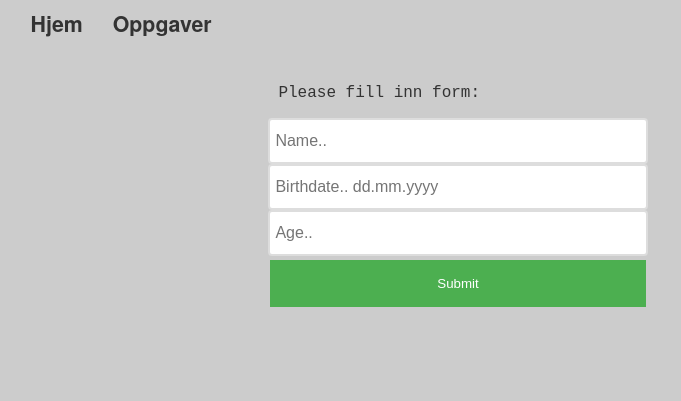
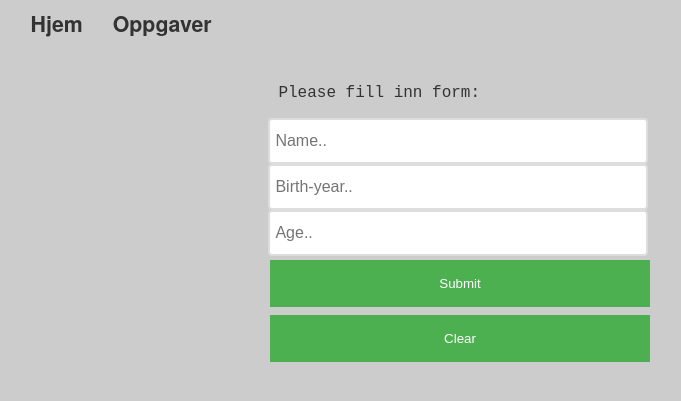
Before and after one commit to RakNoel/INF115.SemOppg3, a PHP site: page /Oppgave2.php in a window 1280 px wide. Shown: the top 401 px of the page, without its empty margins (182-863 px from the left). Run offline with PHP 8.4, Linux system fonts and the light colour scheme.

Commit message:
Solved task 2

```diff
--- a/Oppgave1.php
+++ b/Oppgave1.php
@@ -14,11 +14,11 @@ printMenu();
 ?>
 
 <div id="main2">
-
+<p>
     <?php
-        echo "Good luck with the last compulsory!";
+        echo "<b>" . "Good luck with the last compulsory!" . "</b>";
     ?>
-
+</p>
 </div>
 
 </BODY>
--- a/Oppgave2.php
+++ b/Oppgave2.php
@@ -4,7 +4,7 @@
     <Title>Oppgave 2</Title>
     <link rel="stylesheet" href="resources/css/default.css">
     <link rel="stylesheet" href="resources/css/menu.css">
-    <script src="resources/scripts/oppg1.js"></script>
+    <script src="resources/scripts/oppg2.js"></script>
 </HEAD>
 
 <BODY>
@@ -16,14 +16,30 @@ printMenu();
 
 <div id="main2">
 
-    <p>
-        Please fill inn form:
+    <p id="prim">
+        <?Php
+        if (isset($_POST["name"]) && isset($_POST["age"]) && isset($_POST["year"])) {
+            if(date("Y") - $_POST["year"] == $_POST["age"] || date("Y") - $_POST["year"] == $_POST["age"]+1) {
+                echo "Hello " . $_POST["name"];
+                die();
+            }else{
+                echo "Date incorrect";
+            }
+        }else{
+            echo "Please fill inn form:";
+        }
+        ?>
     </p>
 
-    <input type="text" placeholder="Name.." id="name">
-    <input type="text" placeholder="Birthdate.. dd.mm.yyyy" id="date">
-    <input type="text" placeholder="Age.." id="age">
-    <input type="button" value="Submit" style="width: 100%;" id="sub" onclick="">
+
+    <form action="/Oppgave2.php" method="post" onsubmit="return checkCredentials()">
+        <input type="text" placeholder="Name.." id="name" name="name">
+        <input type="number" placeholder="Birth-year.." id="year" name="year">
+        <input type="number" placeholder="Age.." id="age" name="age">
+
+        <input type="submit" value="Submit" style="width: 100%;" id="sub" onsubmit="checkCredentials()">
+        <input type="button" value="Clear" style="width: 100%;" id="res" onclick="clearThisDoc()">
+    </form>
 
 
 </div>
--- a/index.php
+++ b/index.php
@@ -24,12 +24,14 @@ include 'menu.php';
 printMenu();
 ?>
 
-<div id="main1">
-
+<div id="main2">
+    <p>
     <?php
         echo "Hello and welcome to OLE006s solution to the third and final compulsory task! :D</br>";
+        echo "<br>";
         echo "Please use the navigation-menu above to select the task</br>";
     ?>
+    </p>
 
 </div>
 
--- a/resources/css/default.css
+++ b/resources/css/default.css
@@ -29,7 +29,7 @@ body {
     width: 70%;
 }
 
-input[type=text] {
+input[type=text], input[type=number] {
     width: 100%;
     box-sizing: border-box;
     border: 2px solid #ddd;
@@ -41,8 +41,8 @@ input[type=text] {
     transition: width 0.4s ease-in-out;
 }
 
-input[type=text]:focus {
-    width: 70%;
+input[type=text]:focus, input[type=number]:focus {
+    width: 80%;
 }
 
 input[type=button], input[type=submit], input[type=reset] {
--- a/resources/scripts/oppg1.js
+++ /dev/null
@@ -1,3 +0,0 @@
-/**
- * Created by oskar on 30.04.2017.
- */
--- /dev/null
+++ b/resources/scripts/oppg2.js
@@ -0,0 +1,73 @@
+/**
+ * Created by oskar on 30.04.2017.
+ */
+
+function checkCredentials() {
+    var age, name, year;
+
+    age = document.getElementById("age");
+    name = document.getElementById("name");
+    year = document.getElementById("year");
+
+    var errorColor = "#ff6f6e";
+    var okColor = "#FFF";
+
+    var retVal = true;
+
+    if (age.value === '') {
+        age.style.backgroundColor = errorColor;
+        retVal = false;
+    } else {
+        age.style.backgroundColor = okColor;
+    }
+
+    if (name.value === '') {
+        name.style.backgroundColor = errorColor;
+        retVal = false;
+    } else {
+        name.style.backgroundColor = okColor;
+    }
+
+    if (year.value === '') {
+        year.style.backgroundColor = errorColor;
+        retVal = false;
+    } else {
+        year.style.backgroundColor = okColor;
+    }
+
+    var d = new Date();
+    var thisYear = d.getFullYear();
+
+    //document.getElementById("prim").innerHTML = thisYear;
+
+    var diff = thisYear - year.value;
+    var diff2 = thisYear - year.value - 1;
+
+    if (diff == age.value || diff2 == (age.value)) {
+        age.style.backgroundColor = okColor;
+        year.style.backgroundColor = okColor;
+    } else {
+        year.style.backgroundColor = errorColor;
+        age.style.backgroundColor = errorColor;
+        retVal = false;
+    }
+
+    return retVal;
+}
+
+function clearThisDoc() {
+    var age, name, year;
+    var okColor = "#FFF";
+
+    age = document.getElementById("age");
+    name = document.getElementById("name");
+    year = document.getElementById("year");
+
+    age.value = "";
+    name.value = "";
+    year.value = "";
+
+    year.style.backgroundColor = okColor;
+    name.style.backgroundColor = okColor;
+    age.style.backgroundColor = okColor;
+}
```
